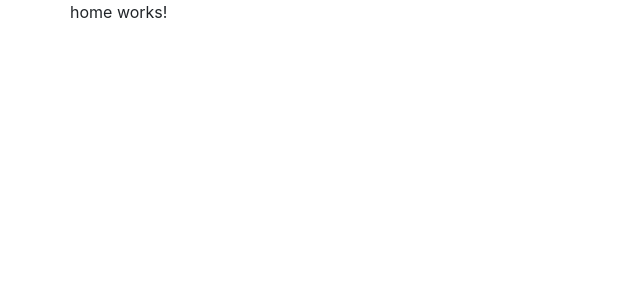
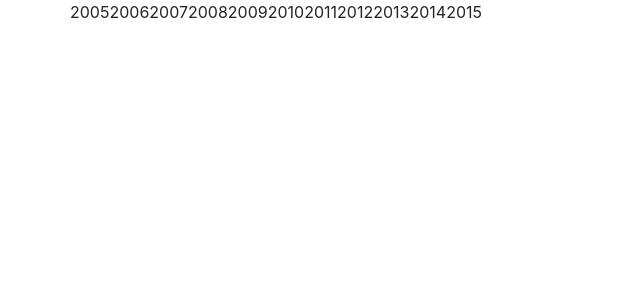
Before and after one commit to petarblazevski/f1-world-championship, an Angular app: page / in a window 1280 px wide. Shown: the top 300 px of the page, without its empty margins (0-640 px from the left). Built offline with nearby package versions, Linux system fonts and the light colour scheme.

Commit message:
display the years available years

```diff
--- a/src/app/containers/home/home.component.html
+++ b/src/app/containers/home/home.component.html
@@ -1 +1,3 @@
-<p>home works!</p>
+<div class="championship-years">
+  <a class="championship-years__year" *ngFor="let year of years">{{ year }}</a>
+</div>
--- a/src/app/containers/home/home.component.ts
+++ b/src/app/containers/home/home.component.ts
@@ -1,4 +1,5 @@
 import { Component, OnInit } from '@angular/core';
+import { ApiService } from '../../services/api.service';
 
 @Component({
   selector: 'app-home',
@@ -6,10 +7,14 @@ import { Component, OnInit } from '@angular/core';
   styleUrls: ['./home.component.scss']
 })
 export class HomeComponent implements OnInit {
+  minYear = 2005;
+  maxYear = 2015;
 
-  constructor() { }
+  years: number[];
 
-  ngOnInit() {
+  constructor() {
+    this.years = new Array<number>(this.maxYear - this.minYear + 1).fill(undefined).map((x, i) => this.minYear + i);
   }
 
+  ngOnInit() {}
 }
```
Also changed, not shown: 1 other file (tests, documents, lock files or other folders).
